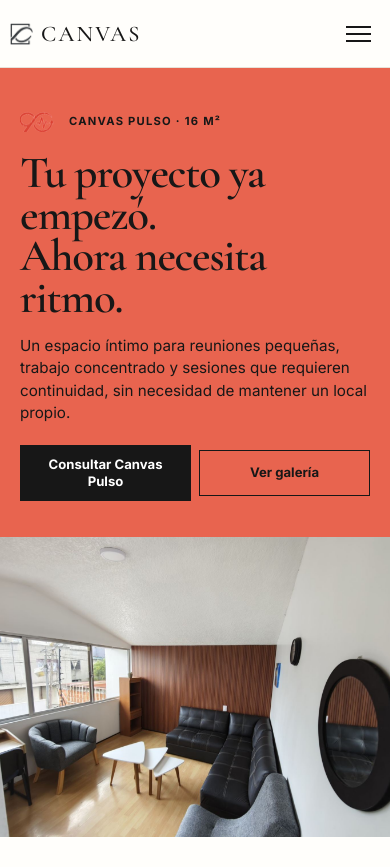
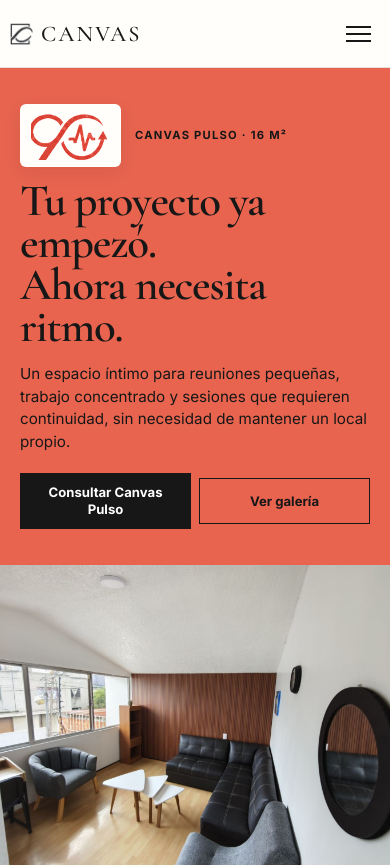
Before and after one commit to vaisork/Canvas, a plain HTML site: page espacios/pulso.html in a window 390 px wide. Shown: the top 867 px of the page. Drawn offline with nearby package versions, Linux system fonts and the light colour scheme.

Commit message:
Aumentar y contrastar emblemas originales de Origen y Pulso

```diff
--- a/assets/css/espacios-editorial.css
+++ b/assets/css/espacios-editorial.css
@@ -31,7 +31,13 @@
 .spaceHero--media-right .spaceHeroCopy{order:1}
 .spaceHero--media-right .spaceHeroMedia{order:2}
 .spaceBrandLine{display:flex;align-items:center;gap:14px;margin:0 0 20px;font-size:.77rem;font-weight:700;letter-spacing:.11em;text-transform:uppercase;color:var(--space-ink)}
-.spaceBrandLine img{display:block;width:43px;max-height:43px;object-fit:contain}
+/* Emblemas originales: sobre marfil, con dimensión legible (no se retoca la marca). */
+.spaceBrandLine img{
+  display:block;width:125px;height:auto;max-height:none;aspect-ratio:140/88;
+  object-fit:contain;flex:0 0 auto;box-sizing:border-box;
+  padding:9px 12px;background:#fffefb;border-radius:6px;
+  box-shadow:0 5px 18px #17171715;
+}
 .spaceHeroCopy h1{
   font:600 clamp(3.05rem,4.9vw,5.4rem)/.93 "Cormorant Garamond",Georgia,serif;
   letter-spacing:-.025em;max-width:12ch;margin:0 0 22px
@@ -133,7 +139,7 @@
 @media(max-width:520px){
   .spaceHeroCopy{padding:28px 20px 32px}
   .spaceBrandLine{font-size:.7rem;margin-bottom:14px}
-  .spaceBrandLine img{height:35px;width:35px}
+  .spaceBrandLine img{height:auto;width:101px;padding:7px 9px}
   .spaceHeroCopy h1{font-size:clamp(2.75rem,11.5vw,3.6rem);margin-bottom:15px}
   .spaceHeroCopy .spaceIntro{font-size:.95rem;line-height:1.48;margin-bottom:20px}
   .spaceHeroActions{width:100%;gap:8px}
```
